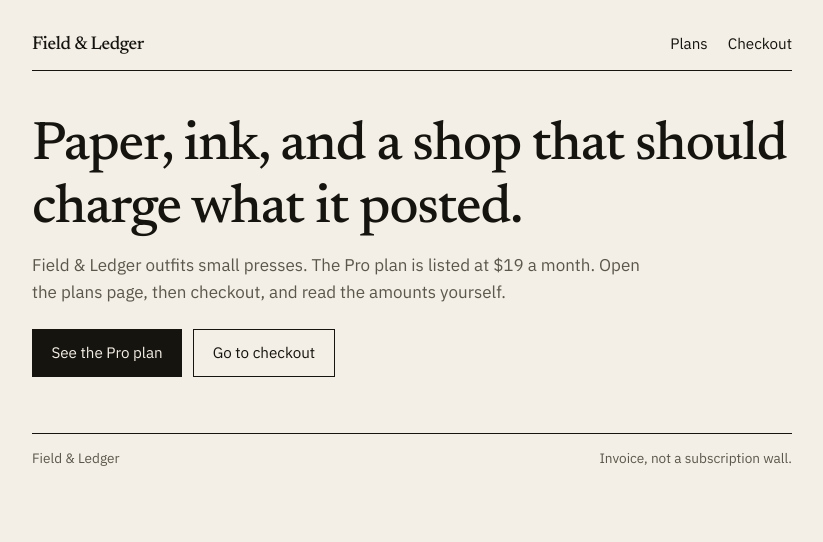
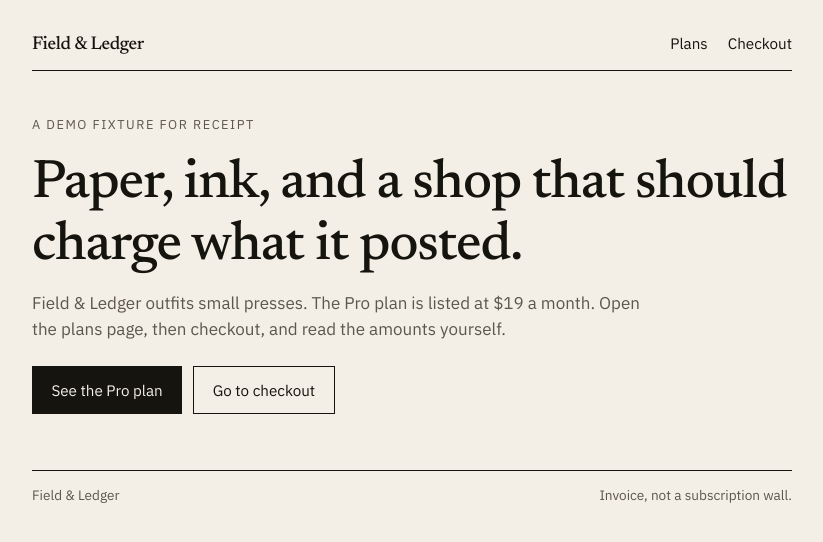
Before and after one commit to ohjay-official/receipt, a Next.js app in the folder shop/: page / in a window 1280 px wide. Shown: the top 542 px of the page, without its empty margins (228-1051 px from the left). Built offline with nearby package versions, Linux system fonts and the light colour scheme.

Commit message:
Add a home-page kicker so Vercel builds a preview
Trivial shop-only change for the first live Kane run. Pricing stays
$19 and checkout stays seeded at $29.

```diff
--- a/shop/app/page.tsx
+++ b/shop/app/page.tsx
@@ -10,6 +10,7 @@ export default function HomePage() {
   return (
     <main>
       <section className="hero">
+        <p className="kicker">A demo fixture for Receipt</p>
         <h1>Paper, ink, and a shop that should charge what it posted.</h1>
         <p className="lede">
           Field &amp; Ledger outfits small presses. The Pro plan is listed at{" "}
```
